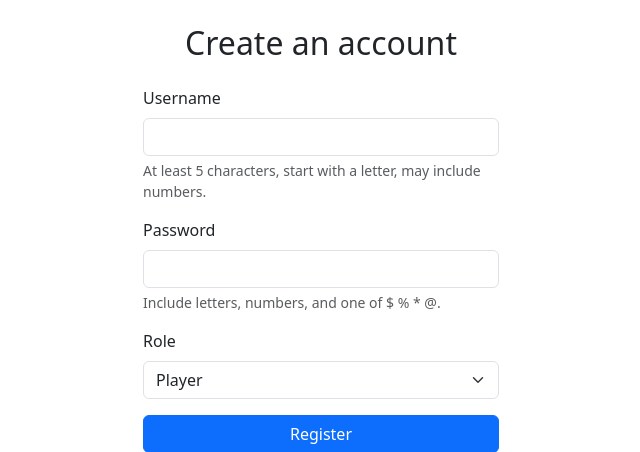
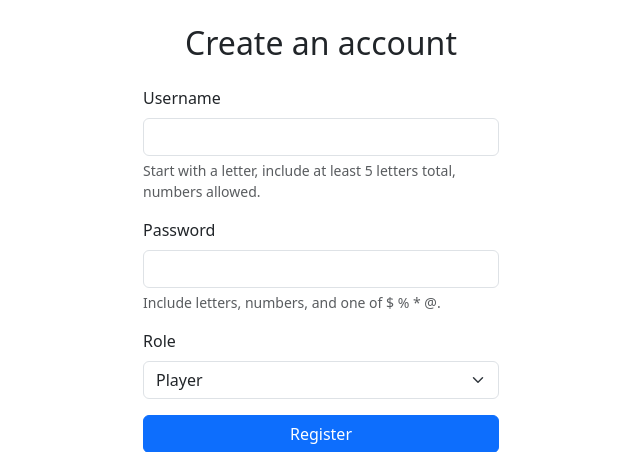
Before and after one commit to mukeshnaiduu/Cryptix, a Flask app: page /auth/register in a window 1280 px wide. Shown: the part 56-508 px from the top of the page, without its empty margins (319-959 px from the left). Run offline with Flask 3, Linux system fonts and the light colour scheme.

Commit message:
Refine username validation messages for clarity and consistency in registration process

```diff
--- a/app/cli.py
+++ b/app/cli.py
@@ -51,7 +51,7 @@ def init_cli(app):
 
         if not _is_valid_username(username):
             raise click.ClickException(
-                "Username must be at least 5 characters, start with a letter, include upper and lower case, and contain only letters or numbers."
+                "Username must start with a letter, contain only letters or numbers, include upper and lower case, and have at least 5 letters."
             )
 
         if not _is_valid_password(password):
--- a/app/routes/auth.py
+++ b/app/routes/auth.py
@@ -20,7 +20,7 @@ def register():
 
         if not _is_valid_username(username):
             flash(
-                "Username must be at least 5 characters, start with a letter, include both upper and lower case, and only use letters or numbers.",
+                "Username must be at least 5 characters, start with a letter, contain only letters or numbers, include upper and lower case, and have at least 5 letters.",
                 "danger",
             )
         elif not _is_valid_password(password):
@@ -81,6 +81,8 @@ def _is_valid_username(username: str) -> bool:
         return False
     if not username.isalnum():
         return False
+    if sum(1 for ch in username if ch.isalpha()) < 5:
+        return False
     has_upper = any(ch.isupper() for ch in username)
     has_lower = any(ch.islower() for ch in username)
     return has_upper and has_lower
--- a/templates/register.html
+++ b/templates/register.html
@@ -8,7 +8,7 @@
         <div class="mb-3">
           <label for="username" class="form-label">Username</label>
           <input type="text" class="form-control" id="username" name="username" required minlength="5">
-          <div class="form-text">At least 5 characters, start with a letter, may include numbers.</div>
+          <div class="form-text">Start with a letter, include at least 5 letters total, numbers allowed.</div>
         </div>
         <div class="mb-3">
           <label for="password" class="form-label">Password</label>
```
